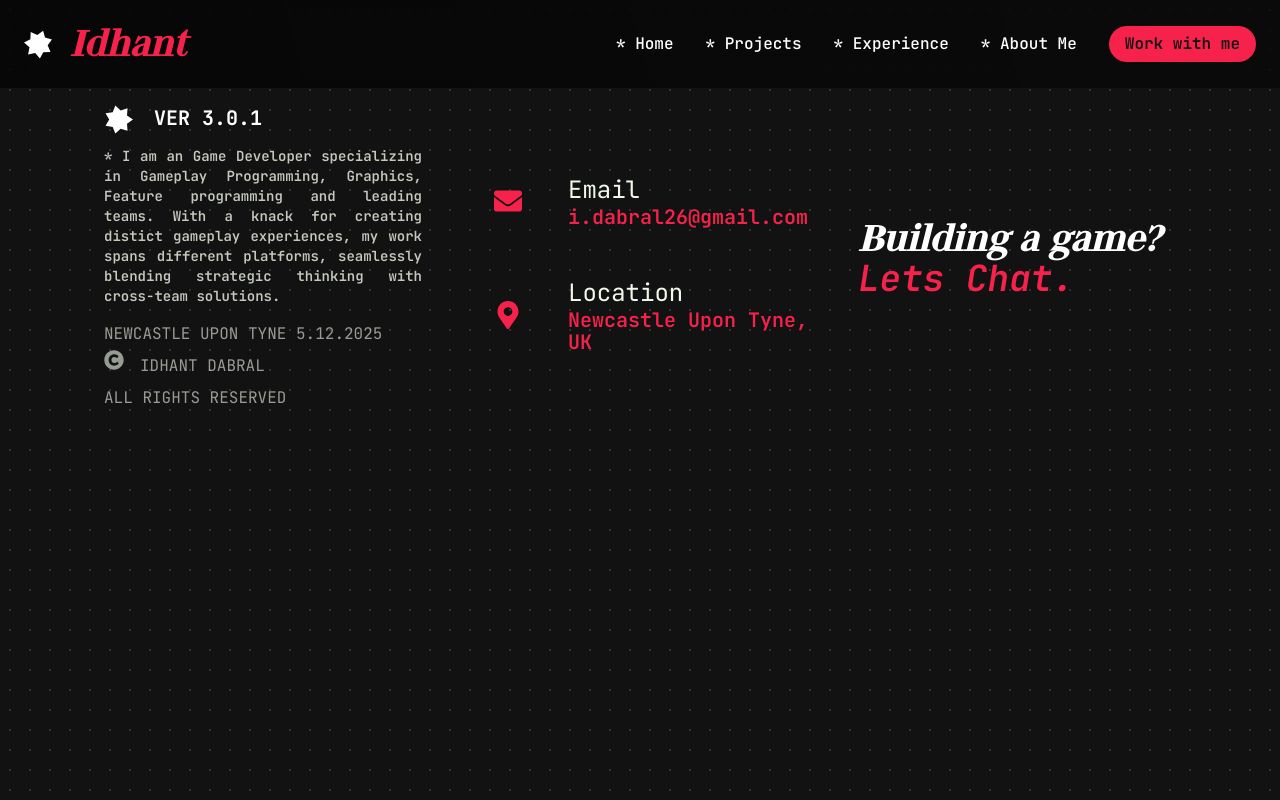
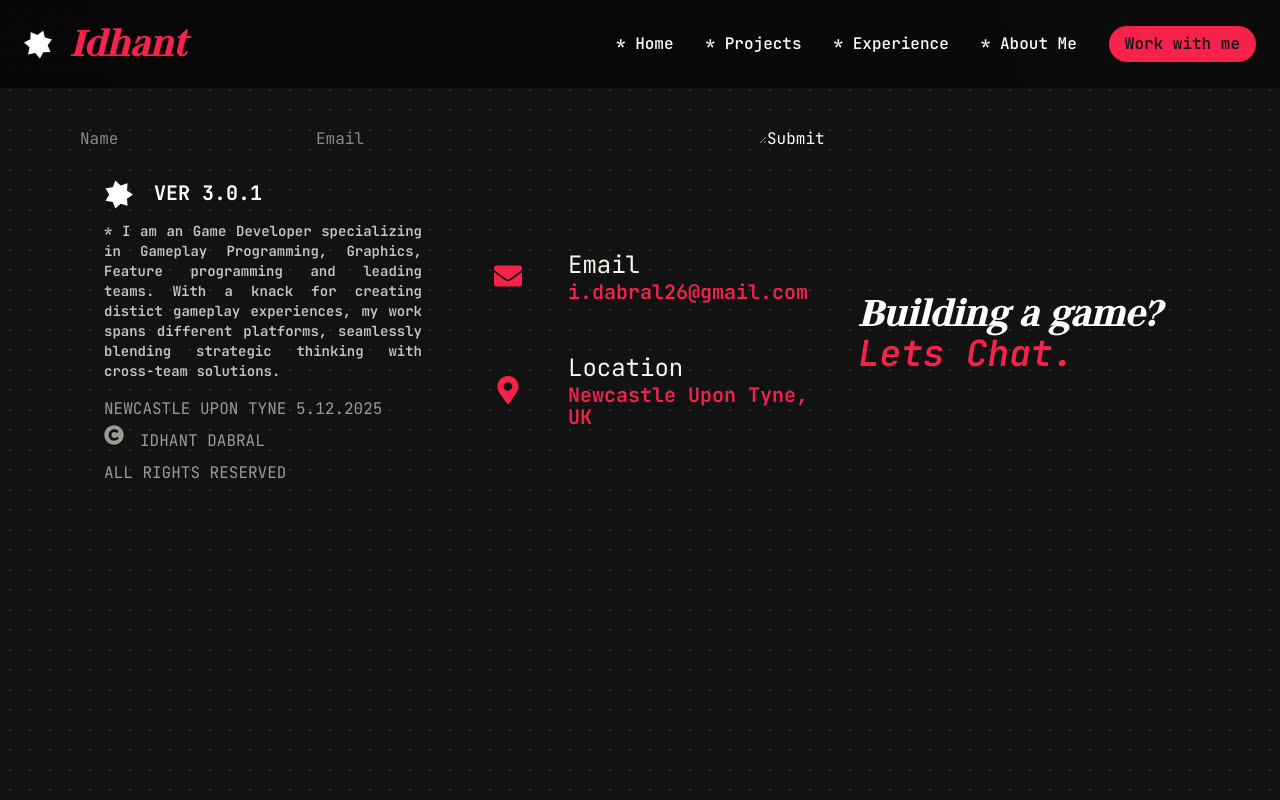
Before and after one commit to St4rman/resume25, a Next.js app: page /contact in a window 1280 px wide. Built offline with nearby package versions, Linux system fonts and the light colour scheme.

Commit message:
testing contact page

```diff
--- /dev/null
+++ b/app/api/contact/route.js
@@ -0,0 +1,34 @@
+import { Resend } from 'resend';
+
+export async function GET() {
+  return Response.json({ message: 'Hello World' })
+}
+const API_KEY = process.env.RESENDAPI_KEY;
+
+
+export async function POST(req){
+
+    const resend = new Resend(API_KEY);
+    const body = await req.json();
+
+    try{
+        const emailRes = await resend.emails.send({
+            from: 'Game dev Contact form <onboarding@resend.dev>',
+            to: 'delivered@resend.dev',
+            subject: 'Contact from website contact form, game dev',
+            html: ` <h1>new message recieved!</h1>
+            <h3>Game dev form</h3>
+            Name: ${body.name}, email: ${body.email}.
+            <p>Body: </p>
+            <p>${body.message}</p>
+            `
+            });
+    }
+    catch(err){
+        console.log("error sending email: ", err);
+    }
+
+    console.log("datachungus", body);
+
+    return Response.json({message: body});
+}
--- a/app/contact/page.jsx
+++ b/app/contact/page.jsx
@@ -4,6 +4,8 @@ import { FaEnvelope, FaMapMarkerAlt } from "react-icons/fa";
 import { FaCopyright } from "react-icons/fa";
 import { motion } from "motion/react";
 import localFont from "next/font/local";
+import { usePathname } from "next/navigation";
+import ContactPage from "@/components/ContactPage";
 
 const myfont = localFont({
   src: "../../components/head.otf",
@@ -23,7 +25,31 @@ const info = [
 ];
 
 const Contact = () => {
+  const currentPath = usePathname();
+  if(currentPath=="/contact"){
+    return(
+      <>
+      <div className="container mx-auto lg:px-20">
+       <ContactPage />
+      </div>
+      <BottomPanel/>
+      </>
+    )
+  }
   return (
+    <>
+    <BottomPanel/>
+
+    </>
+  );
+};
+
+export default Contact;
+
+
+const BottomPanel = ()=>{
+  return(
+    <>
     <motion.section
       initial={{ opacity: 0 }}
       animate={{
@@ -93,7 +119,6 @@ const Contact = () => {
         </div>
       </div>
     </motion.section>
+    </>
   );
-};
-
-export default Contact;
+}
--- a/app/demos/page.jsx
+++ b/app/demos/page.jsx
@@ -225,15 +225,7 @@ const Demos = () => {
           </p>
           </div>
 
-          <p className="my-5 mx-10 text-justify">
-            The player is placed in an seemingly herculean yet possible task,
-            where they have a{" "}
-            <span className="text-accent">myriad of tools </span>in their
-            arsenal to target each{" "}
-            <span className="text-accent">difficult enemy</span>, with a high
-            focus on agency, and{" "}
-            <span className="text-accent">skill expression.</span>
-          </p>
+
           <p className="my-5 text-justify ">
             While planning, and designing the tech-architecture of my weapon
             system there were a few challenges I identified;
--- /dev/null
+++ b/components/ContactPage.jsx
@@ -0,0 +1,57 @@
+'use client'
+
+import { useState } from "react"
+
+const ContactPage = () =>{
+    const [name, setName] = useState('')
+    const [email, setEmail] = useState('')
+    const [message, setMessage] = useState('')
+
+    const onSubmit = async (event) => {
+        event.preventDefault();
+        try{
+            const res = await fetch('/api/contact',{
+                method: 'POST',
+                body: JSON.stringify({
+                    name, email, message,
+                }),
+                headers: {
+                    'content-type':'application/json'
+                },
+            })
+
+        } catch(err){
+            console.error('Err', err);
+        }
+    }
+
+
+    return(
+        <>
+            <form onSubmit={onSubmit}>
+                <input
+                value={name}
+                onChange={(e) => setName(e.target.value)}
+                type="text" placeholder="Name"
+                 />
+
+                <input
+                value={email}
+                onChange={(e) => setEmail(e.target.value)}
+                type="email" placeholder="Email"
+                />
+
+                <textarea
+                value ={message}
+                onChange={(e) => setMessage(e.target.value)}
+
+                ></textarea>
+
+                <button type ="submit">Submit</button>
+
+            </form>
+        </>
+    )
+}
+
+export default ContactPage;
--- a/package.json
+++ b/package.json
@@ -28,6 +28,7 @@
     "react": "^19.0.0",
     "react-dom": "^19.0.0",
     "react-icons": "^5.5.0",
+    "resend": "^6.12.2",
     "tailwind-merge": "^3.3.0",
     "three": "^0.179.1"
   },
```
Also changed, not shown: 1 other file (tests, documents, lock files or other folders).
